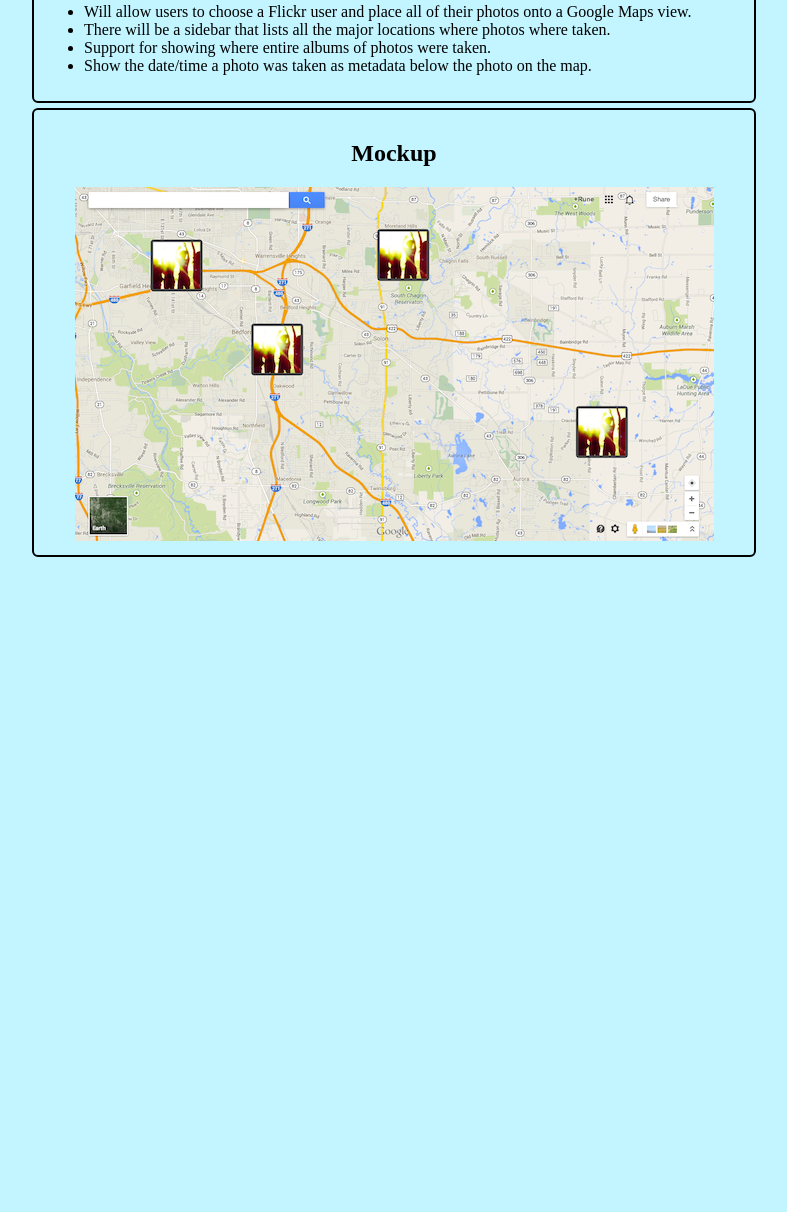
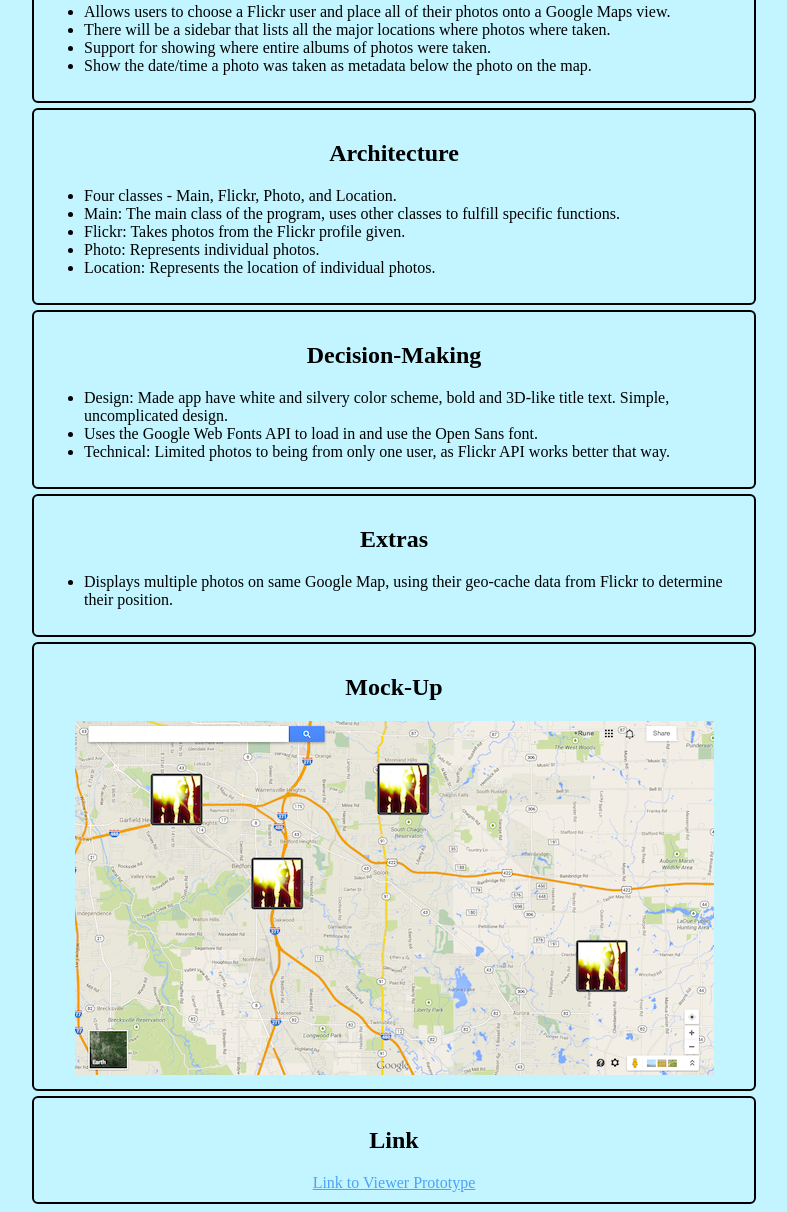
Before and after one commit to ry60003333/apiproject, a plain HTML site: page public_html/design.html in a window 1280 px wide. Shown: the part 533-1745 px from the top of the page, without its empty margins (246-1033 px from the left). Before the commit the page ends 1098 px from the top, so only its background shows below. Drawn offline with Linux system fonts and the light colour scheme.

Commit message:
- Added the new design document - Fixed bugs - Added my username as the default

```diff
--- a/public_html/css/design.css
+++ b/public_html/css/design.css
@@ -8,10 +8,12 @@ and open the template in the editor.
     Author     : ry60003333
 */
 
+/* Styling for the body */
 body {
     background-color: #C2F5FF;
 }
 
+/* Styling for the header */
 header {
     width: 700px;
     margin-left: auto;
@@ -24,10 +26,12 @@ header {
     border-radius: 6px;
 }
 
+/* Styling for lists */
 ul {
     text-align: left;
 }
 
+/* Styling for the section */
 section {
     width: 700px;
     margin-left: auto;
@@ -39,3 +43,17 @@ section {
     padding: 10px;
     margin-bottom: 5px;
 }
+
+/* Lets change those link colors, no one likes purple links! */
+a:link {
+    color: #4EA2F5;
+}
+a:visited {
+    color: #4EA2F5;
+}
+a:hover {
+    color: #4E83F5;
+}
+a:active {
+    color: #4EA2F5;
+}
--- a/public_html/css/style.css
+++ b/public_html/css/style.css
@@ -18,6 +18,28 @@ body, html {
     overflow: hidden; /*  Disable scrollbars */
     display: block;  /* No floating content on sides */
     background: linear-gradient(white, gray, white);
+    font-family: 'Open Sans', sans-serif;
+
+}
+
+/* Styling for the design text */
+#design {
+    position: absolute;
+    top: 90%;
+    text-align: center;
+    left: 40%;
+}
+
+/* Styling for the loading text */
+#loading {
+    font-size: 36px;
+    color: blue;
+}
+
+/* Styling for the error text */
+#error {
+    font-size: 36px;
+    color: red;
 }
 
 /* Styling for the map div */
@@ -48,3 +70,17 @@ body, html {
     height: 10%;
     text-align: center;
 }
+
+/* Lets change those link colors, no one likes purple links! */
+a:link {
+	color: #4EA2F5;
+}
+a:visited {
+	color: #4EA2F5;
+}
+a:hover {
+	color: #4E83F5;
+}
+a:active {
+	color: #4EA2F5;
+}
--- a/public_html/design.html
+++ b/public_html/design.html
@@ -30,15 +30,43 @@ and open the template in the editor.
         <section>
             <h2>List of Features</h2>
             <ul>
-                <li>Will allow users to choose a Flickr user and place all of their photos onto a Google Maps view.</li>
+                <li>Allows users to choose a Flickr user and place all of their photos onto a Google Maps view.</li>
                 <li>There will be a sidebar that lists all the major locations where photos where taken.</li>
                 <li>Support for showing where entire albums of photos were taken.</li>
                 <li>Show the date/time a photo was taken as metadata below the photo on the map.</li>
             </ul>
         </section>
+		<section>
+            <h2>Architecture</h2>
+            <ul>
+                <li>Four classes - Main, Flickr, Photo, and Location.</li>
+                <li>Main: The main class of the program, uses other classes to fulfill specific functions.</li>
+				<li>Flickr: Takes photos from the Flickr profile given.</li>
+				<li>Photo: Represents individual photos.</li>
+				<li>Location: Represents the location of individual photos.</li>
+            </ul>
+        </section>
+		<section>
+            <h2>Decision-Making</h2>
+            <ul>
+                <li>Design: Made app have white and silvery color scheme, bold and 3D-like title text. Simple, uncomplicated design.</li>
+                <li>Uses the Google Web Fonts API to load in and use the Open Sans font.</li>
+                <li>Technical: Limited photos to being from only one user, as Flickr API works better that way.</li>
+            </ul>
+        </section>
+		<section>
+            <h2>Extras</h2>
+            <ul>
+                <li>Displays multiple photos on same Google Map, using their geo-cache data from Flickr to determine their position.</li>
+            </ul>
+        </section>
         <section>
-            <h2>Mockup</h2>
+            <h2>Mock-Up</h2>
             <img src="images/mockup.png" alt="" />
+        </section>
+		<section>
+            <h2>Link</h2>
+            <a href="index.html"> Link to Viewer Prototype </a>
         </section>
     </body>
 </html>
```
Also changed, not shown: public_html/index.html (+8 -2 lines), public_html/js/Flickr.js (+6 -1 lines), public_html/js/Main.js (+17 -6 lines).
